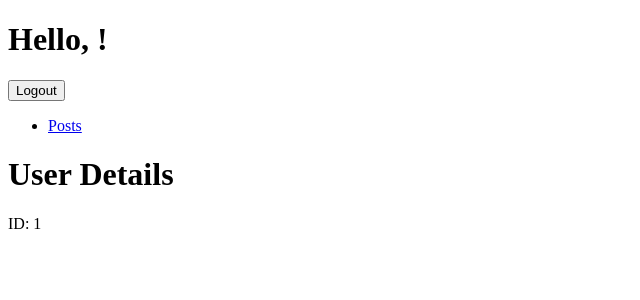
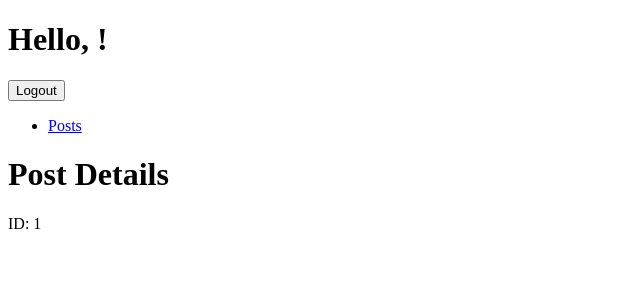
Before and after one commit to wajeeha-mushtaq/Fetch-Posts, a React (Create React App) app: page /postlist/post/1 in a window 1280 px wide. Shown: the top 300 px of the page, without its empty margins (0-640 px from the left). Built offline with nearby package versions, Linux system fonts and the light colour scheme.

Commit message:
Refactor

```diff
--- a/src/components/singlePost.js
+++ b/src/components/singlePost.js
@@ -5,7 +5,7 @@ export default function SinglePost(){
   var {id} = useParams();
   return(
   <div>
-      <h1>User Details</h1>
+      <h1>Post Details</h1>
       ID: {id}
   </div>
   );
```
